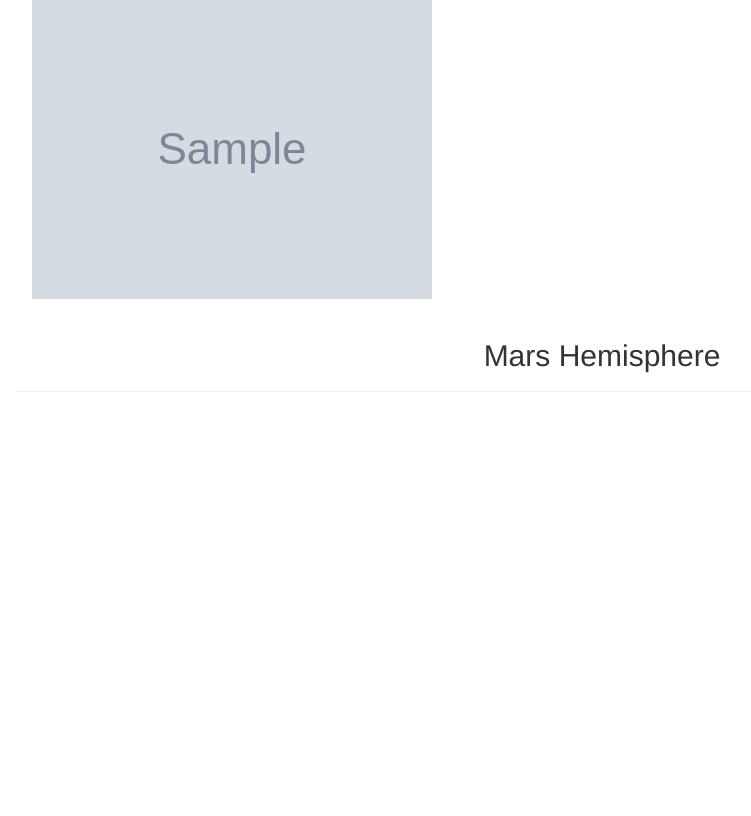
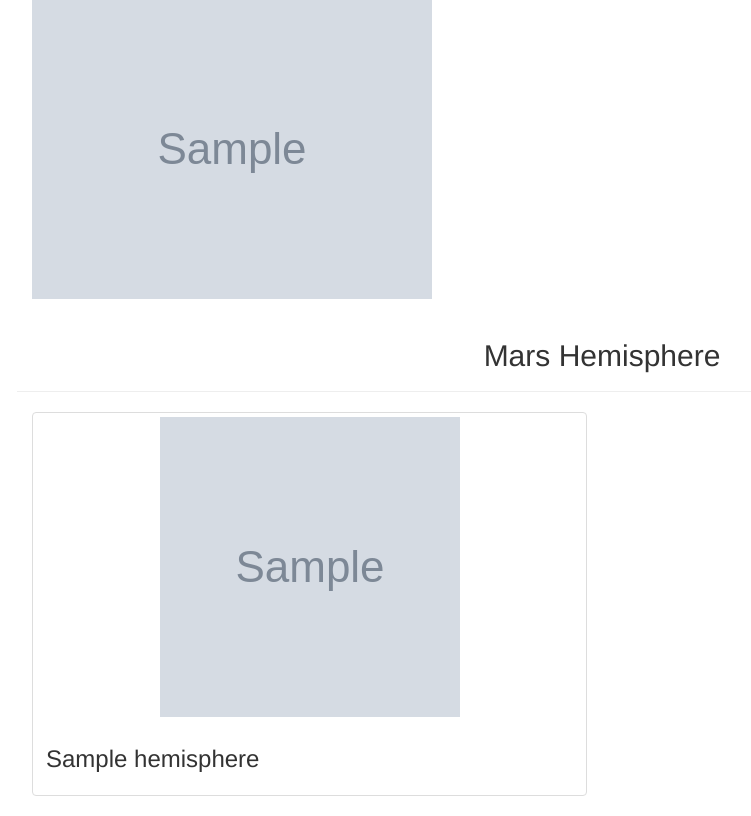
Before and after one commit to theeekumar/Mission-to-Mars, a Flask app: page / in a window 1280 px wide. Shown: the part 468-1284 px from the top of the page, without its empty margins (38-789 px from the left). Before the commit the page ends 860 px from the top, so only its background shows below. Run offline with Flask 2, Linux system fonts and the light colour scheme; grey boxes marked "Sample" are stand-in pictures; a database or web service that is not in the repository returns one stand-in record (values such as "Sample title"); some libraries are stand-ins or nearby versions.

Commit message:
completed challenge.

```diff
--- a/templates/index.html
+++ b/templates/index.html
@@ -52,10 +52,10 @@
             <div class="page-header">
                 <h2 class="text-center">Mars Hemisphere</h2>
             </div>
-            {% for hemisphere in hemispheres %}
+            {% for hemisphere in mars.hemispheres %}
             <div class="col-md-6">
                 <div class="thumbnail">
-                    <img src="{{hemisphere.img_url | default('static/images/error.png', true)}}" alt="Responsive image" class="img-responsive">
+                    <img src="{{hemisphere.img_url | default('static/images/error.png', true)}}" alt="Responsive image" class="img-responsive" style="width: 300px; height: 300px">
                     <div class="caption">
                         <h3>{{hemisphere.title}}</h3>
                     </div>
```
